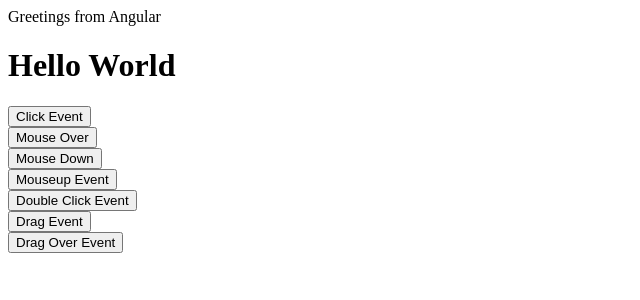
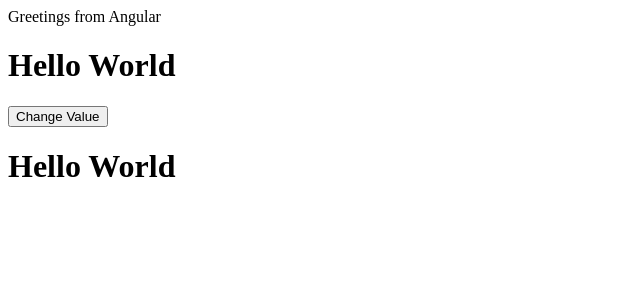
Before and after one commit to LukeMwila/Params-ActivatedRoute, an Angular app: page / in a window 1280 px wide. Shown: the top 300 px of the page, without its empty margins (0-640 px from the left). Built offline with nearby package versions, Linux system fonts and the light colour scheme.

Commit message:
Initial push

```diff
--- a/src/app/components/sandbox/sandbox.component.ts
+++ b/src/app/components/sandbox/sandbox.component.ts
@@ -4,24 +4,18 @@ import { Component } from '@angular/core'
     selector: 'sandbox',
     template: `
         <h1>Hello World</h1>
-        <button id="btn" (click)="fireEvent($event)">Click Event</button>
-        <br>
-        <button id="btn2" (mouseover)="fireEvent($event)">Mouse Over</button>
-        <br>
-        <button id="btn3" (mousedown)="fireEvent($event)">Mouse Down</button>
-        <br>
-        <button id="btn4" (mouseup)="fireEvent($event)">Mouseup Event</button>
-        <br>
-        <button id="btn5" (dblclick)="fireEvent($event)">Double Click Event</button>
-        <br>
-        <button id="btn6" (drag)="fireEvent($event)">Drag Event</button>
-        <br>
-        <button id="btn7" (dragover)="fireEvent($event)">Drag Over Event</button>
+        <button id="btn" (click)="changeValue()">Change Value</button>
+        <div *ngIf="value">
+            <h1>{{ text }}</h1>
+        </div>
     `
 })
 
 export class SandboxComponent{
-    fireEvent(e){
-        console.log(e.type);
+    text:string = 'Hello World';
+    value:boolean = true;
+
+    changeValue(){
+        this.value = !this.value;
     }
 }
```
